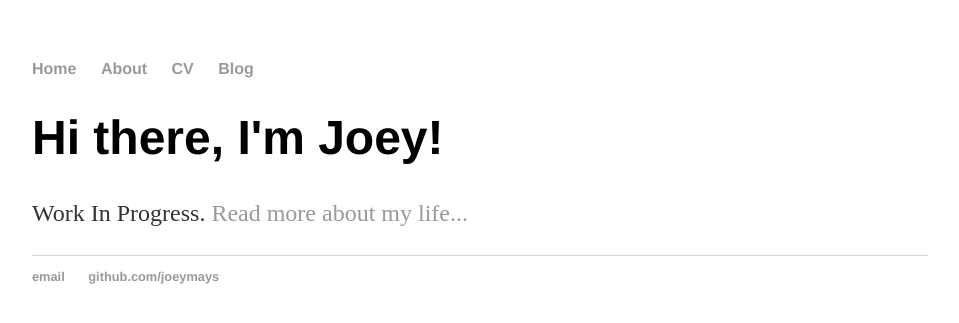
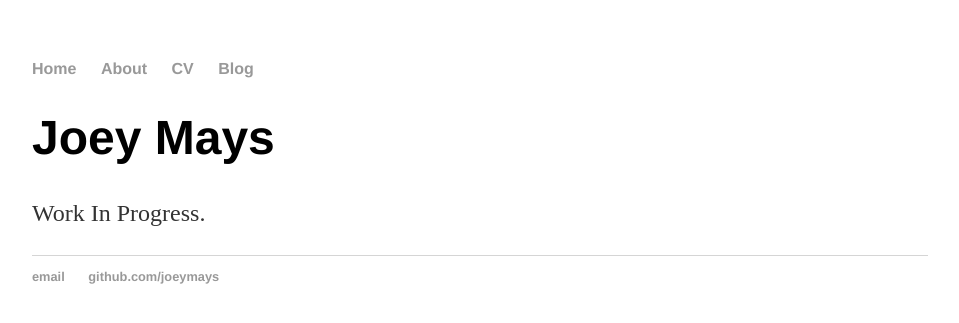
Before and after one commit to joeymays/joeymays.github.io, a Jekyll site: the page built from index.html, in a window 1280 px wide. Shown: the top 323 px of the page, without its empty margins (160-1119 px from the left). Built offline with Jekyll 4.4.1, drawn with Linux system fonts in a browser that asks for light colours.

Commit message:
Update index.html

```diff
--- a/index.html
+++ b/index.html
@@ -3,6 +3,6 @@ layout: default
 title: Joey Mays
 ---
 <div class="blurb">
-	<h1>Hi there, I'm Joey!</h1>
-	<p>Work In Progress. <a href="/about">Read more about my life...</a></p>
+	<h1>Joey Mays</h1>
+	<p>Work In Progress.</p>
 </div><!-- /.blurb -->
```
